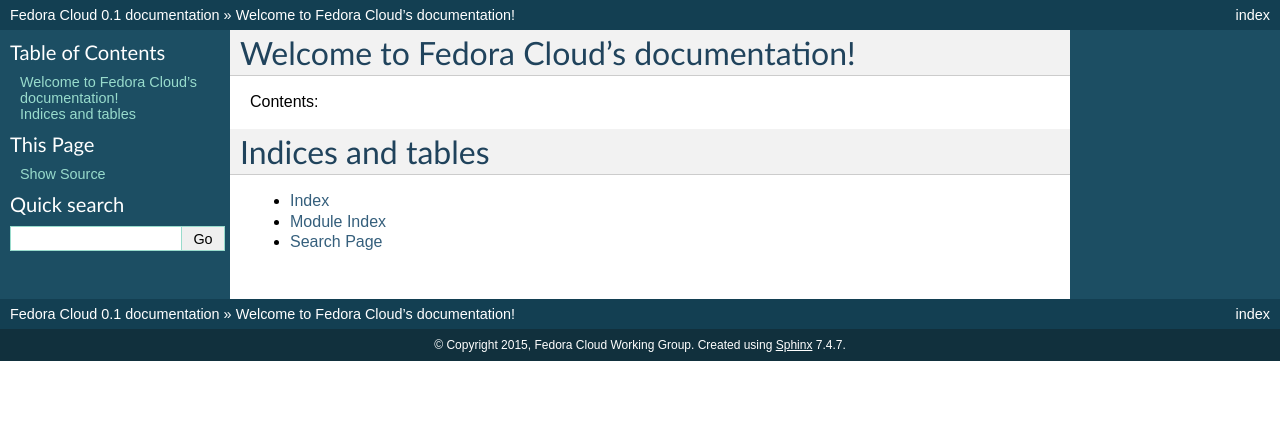
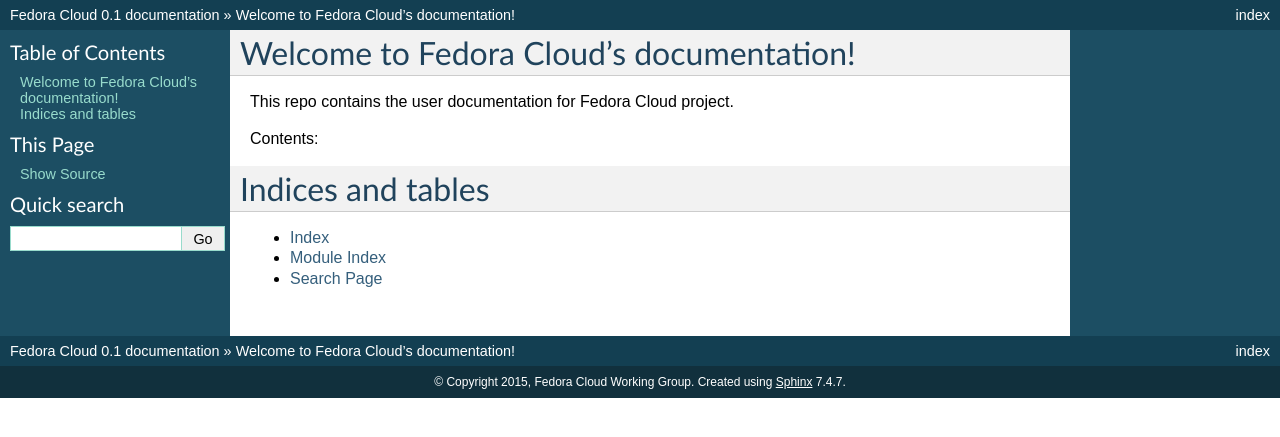
Before and after one commit to fedora-cloud/fedoracloud, a Sphinx documentation site: the page built from docs/index.rst, in a window 1280 px wide. Shown: the top 437 px of the page. Built offline with Sphinx 7.4.7, drawn with Linux system fonts in a browser that asks for light colours.

Commit message:
Adds more text to index.

```diff
--- a/docs/index.rst
+++ b/docs/index.rst
@@ -5,6 +5,8 @@
 
 Welcome to Fedora Cloud's documentation!
 ========================================
+
+This repo contains the user documentation for Fedora Cloud project.
 
 Contents:
 
```
